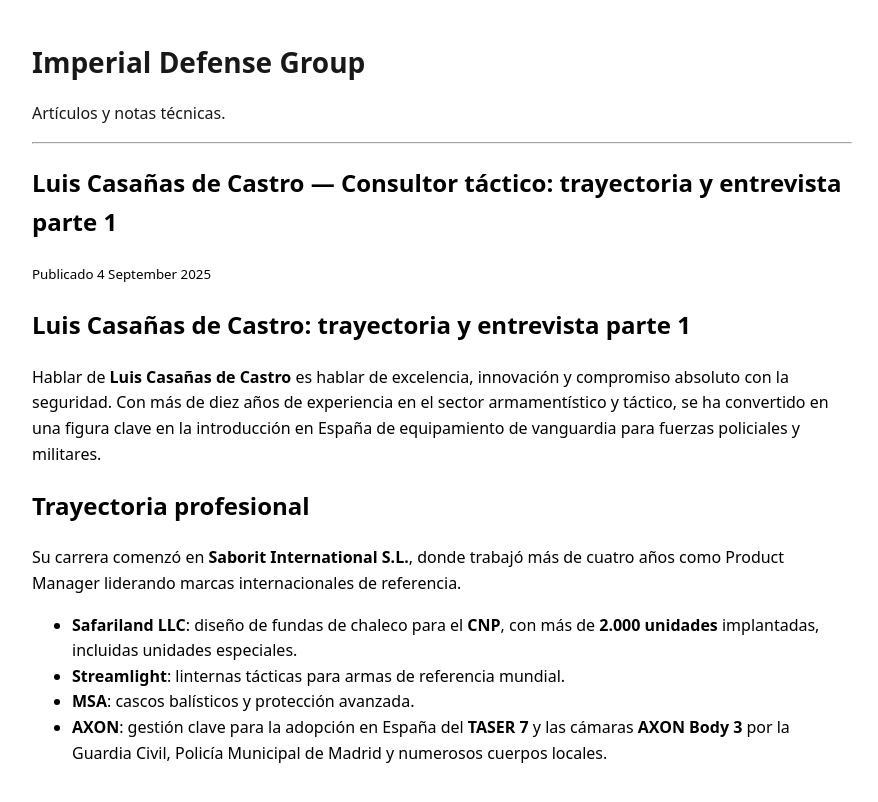
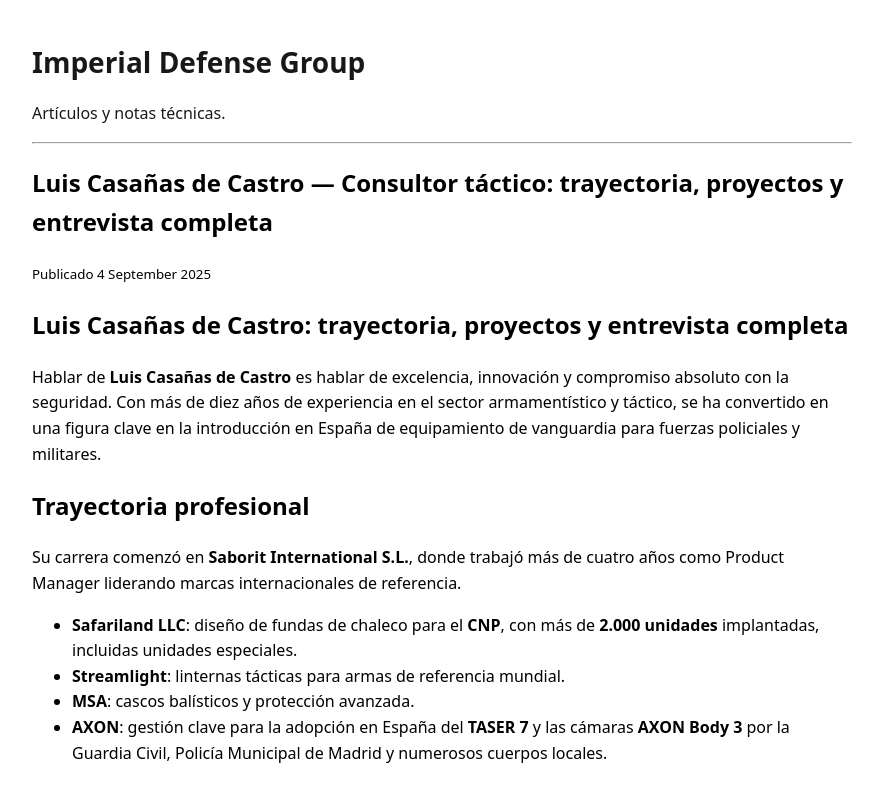
Before and after one commit to imperialdefensegroup/articulos, a Jekyll site: the page built from _posts/2025-09-04-luis-casanas-de-castro-consultor-tactico.md, in a window 1280 px wide and 900 px high. Shown: the top 802 px of the window, without its empty margins (198-1076 px from the left). Built offline with Jekyll 4.4.1, drawn with Linux system fonts in a browser that asks for light colours; some of the changed text lies outside the part shown.

Commit message:
Add files via upload

```diff
--- a/_posts/2025-09-04-luis-casanas-de-castro-consultor-tactico.md
+++ b/_posts/2025-09-04-luis-casanas-de-castro-consultor-tactico.md
@@ -1,6 +1,7 @@
 ---
 layout: post
-title: "Luis Casañas de Castro — Consultor táctico: trayectoria y entrevista parte 1"
+title: "Luis Casañas de Castro — Consultor táctico: trayectoria, proyectos y entrevista completa"
+description: "Artículo SEO sobre Luis Casañas de Castro: experiencia, proyectos y entrevista íntegra sobre defensa y seguridad en España."
 date: 2025-09-04T00:00:00Z
 lang: es
 tags: [Luis Casañas de Castro, consultoría táctica, material policial, material militar, Product Manager, seguridad]
@@ -9,7 +10,7 @@ author: "Imperial Defense Group"
 ---
 
 
-# Luis Casañas de Castro: trayectoria y entrevista parte 1
+# Luis Casañas de Castro: trayectoria, proyectos y entrevista completa
 
 Hablar de **Luis Casañas de Castro** es hablar de excelencia, innovación y compromiso absoluto con la seguridad. Con más de diez años de experiencia en el sector armamentístico y táctico, se ha convertido en una figura clave en la introducción en España de equipamiento de vanguardia para fuerzas policiales y militares.
 
@@ -22,7 +23,9 @@ Su carrera comenzó en **Saborit International S.L.**, donde trabajó más de cu
 - **MSA**: cascos balísticos y protección avanzada.
 - **AXON**: gestión clave para la adopción en España del **TASER 7** y las cámaras **AXON Body 3** por la Guardia Civil, Policía Municipal de Madrid y numerosos cuerpos locales.
 
-![Chaleco antibalas con corte láser y escudo del CNP]({{ "/assets/img/chaleco-policia.jpg" | relative_url }})  ![Agente portando chaleco de dotación oficial]({{ "/assets/img/chaleco-policia-uso.jpg" | relative_url }})
+![Chaleco antibalas con corte láser y escudo del CNP]({{ "/assets/img/chaleco-policia.jpg" | relative_url }})
+
+![Agente portando chaleco de dotación oficial]({{ "/assets/img/chaleco-policia-uso.jpg" | relative_url }})
 
 ## Colaboración con FFCCSE y Fuerzas Armadas
 
```
Also changed, not shown: other parts of _posts/2025-09-04-luis-casanas-de-castro-consultor-tactico.md (+2 -0 lines), README.txt, assets/img/chaleco.jpg (added), assets/img/images.jpg (added).
